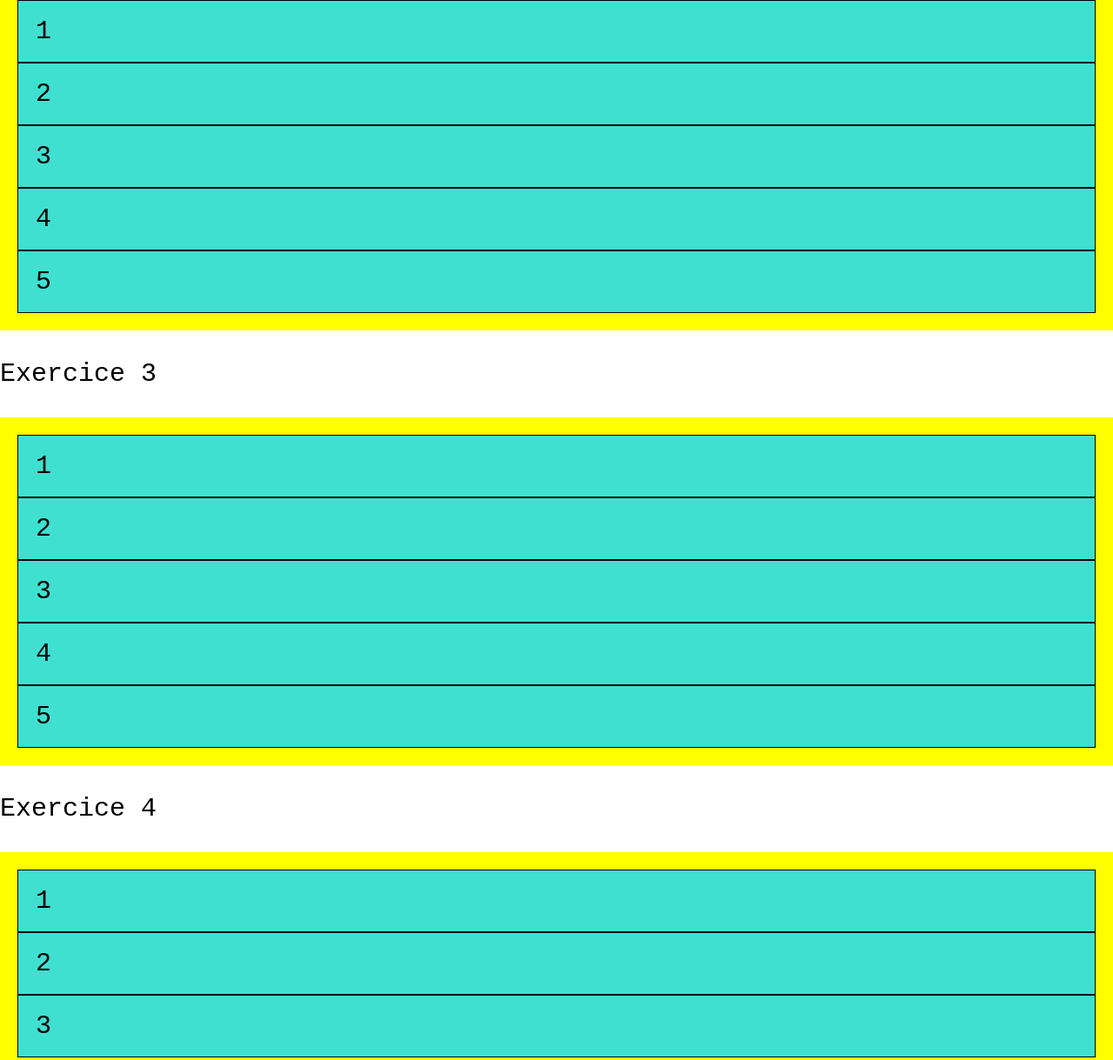
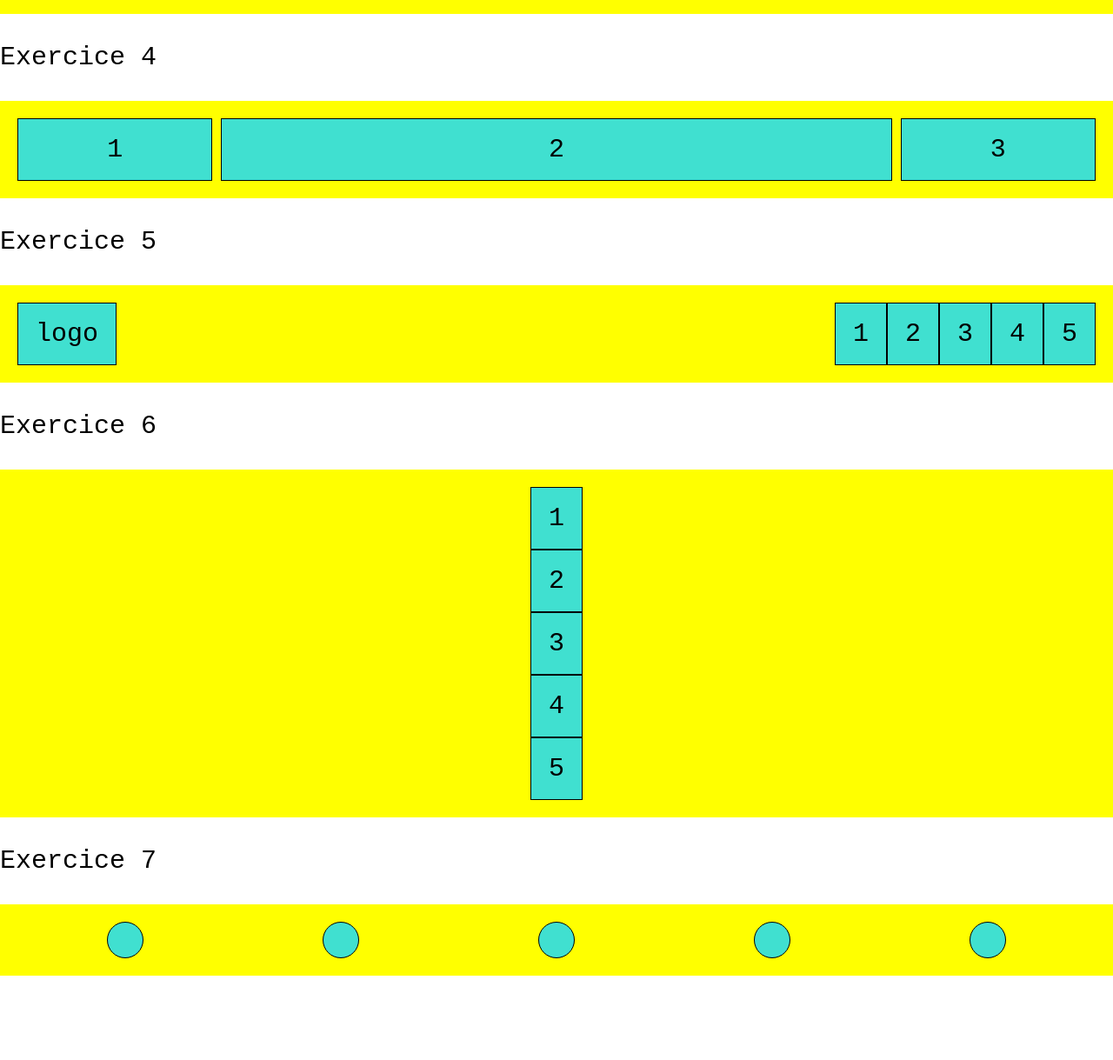
Before and after one commit to NIIIIIILS/flexbox-exercice, a plain HTML site: page index.html in a window 1280 px wide. Shown: the part 620-1839 px from the top of the page at 87% size. Drawn offline with Linux system fonts and the light colour scheme.

Commit message:
changement style.css

```diff
--- a/css/style.css
+++ b/css/style.css
@@ -18,18 +18,55 @@ h2 {
 }
 
 /* EXERCICE 1 */
-.parent-flex {
-  display: flex;
-  justify-content: start;
+.exercice1 ul {
+display: flex;
 }
 /* EXERCICE 2 */
-
+.exercice2 ul {
+  display: flex;
+  flex-direction: row-reverse;
+}
 /* EXERCICE 3 */
-
+.exercice3 ul {
+  display: flex;
+}
+.exercice3 ul {
+  display: flex;
+}
+.exercice3 li {
+  flex: 1;
+  text-align: center;
+}
 /* EXERCICE 4 */
-
+.exercice4 ul {
+  display: flex;
+  gap: 10px;
+}
+.exercice4 li {
+  flex: 1;
+  text-align: center;
+}
+.exercice4 li:nth-child(2) {
+flex: 4;
+}
 /* EXERCICE 5 */
-
+.exercice5 {
+  display: flex;
+  justify-content: space-between;
+}
+.exercice5 ul {
+  display: flex;
+}
 /* EXERCICE 6 */
-
+.exercice6 {
+  display: flex;
+  justify-content: center;
+}
 /* EXERCICE 7 */
+.exercice7 ul {
+  display: flex;
+  justify-content: space-around;
+}
+.exercice7 li {
+  border-radius: 50%;
+}
--- a/index.html
+++ b/index.html
@@ -11,7 +11,7 @@
   <body>
     <!-- EXERCICE 1 -->
     <h2>Exercice 1</h2>
-    <menu class="exercice1">
+    <menu class="exercice1 parent-flex">
       <ul>
         <li class="pill">1</li>
         <li class="pill">2</li>
```
